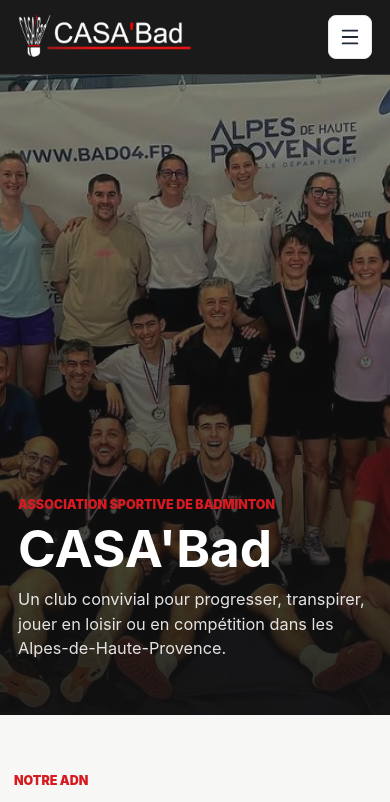
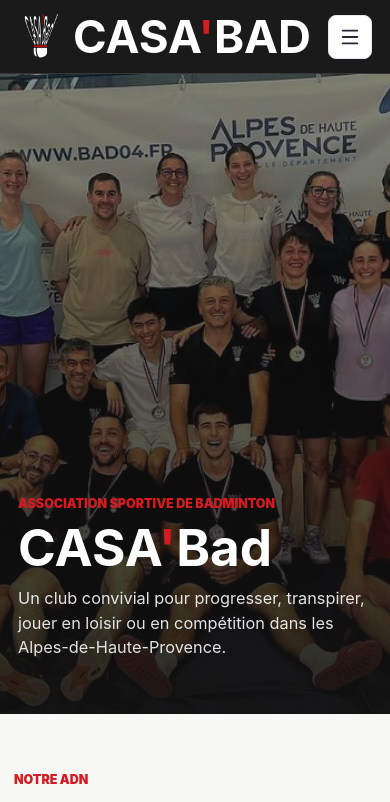
Before and after one commit to CASABad/site-web, a React (Vite) app: page / in a window 390 px wide. Shown: the top 802 px of the page. Built offline with nearby package versions, Linux system fonts and the light colour scheme.

Commit message:
Met a jour le logo du site

```diff
--- a/src/main.jsx
+++ b/src/main.jsx
@@ -71,7 +71,7 @@
   return (
     <header className="site-header">
       <a className="brand" href="#accueil" aria-label="Accueil CASA'Bad">
-        <img src={asset('logo-casabad.png')} alt="CASA'Bad" />
+        <LogoLockup />
       </a>
       <nav className={`main-nav ${menuOpen ? 'is-open' : ''}`} aria-label="Navigation principale">
         {navItems.map((item) => (
@@ -90,6 +90,17 @@
   );
 }
 
+function LogoLockup() {
+  return (
+    <>
+      <img className="brand-mark" src={asset('logo-volant-seul.png')} alt="" aria-hidden="true" />
+      <span className="brand-wordmark">
+        CASA<span className="brand-apostrophe">'</span>BAD
+      </span>
+    </>
+  );
+}
+
 function HomePage() {
   return (
     <>
@@ -98,7 +109,7 @@
         <div className="hero-overlay" />
         <div className="hero-content">
           <p className="eyebrow">Association sportive de badminton</p>
-          <h1>CASA'Bad</h1>
+          <h1>CASA<span className="brand-apostrophe">'</span>Bad</h1>
           <p>
             Un club convivial pour progresser, transpirer, jouer en loisir ou en compétition
             dans les Alpes-de-Haute-Provence.
@@ -592,7 +603,7 @@
     <footer className="site-footer">
       <div className="footer-identity">
         <a className="footer-brand" href="#accueil" aria-label="Accueil CASA'Bad">
-          <img src={asset('logo-casabad.png')} alt="CASA'Bad" />
+          <LogoLockup />
         </a>
         <p className="footer-center">Association Sportive Badminton - Alpes-de-Haute-Provence</p>
       </div>
--- a/src/styles.css
+++ b/src/styles.css
@@ -50,8 +50,29 @@
   backdrop-filter: blur(16px);
 }
 
-.brand img {
-  width: min(220px, 54vw);
+.brand,
+.footer-brand {
+  display: inline-flex;
+  align-items: center;
+  gap: 12px;
+  width: fit-content;
+}
+
+.brand-mark {
+  width: 54px;
+  height: 54px;
+  object-fit: contain;
+}
+
+.brand-wordmark {
+  color: var(--white);
+  font-size: 3.35rem;
+  font-weight: 700;
+  line-height: 1;
+}
+
+.brand-apostrophe {
+  color: var(--red);
 }
 
 .main-nav {
@@ -1012,14 +1033,18 @@
 
 .footer-brand {
   flex: 0 0 auto;
-  width: fit-content;
+  padding: 8px 10px;
+  border-radius: 8px;
+  background: var(--ink);
 }
 
-.footer-brand img {
-  width: 142px;
-  padding: 9px 11px;
-  border-radius: 12px;
-  background: var(--ink);
+.footer-brand .brand-mark {
+  width: 42px;
+  height: 42px;
+}
+
+.footer-brand .brand-wordmark {
+  font-size: 2.55rem;
 }
 
 .footer-center {
@@ -1349,8 +1374,17 @@
     min-height: 74px;
   }
 
-  .brand img {
-    width: 174px;
+  .brand {
+    gap: 9px;
+  }
+
+  .brand-mark {
+    width: 46px;
+    height: 46px;
+  }
+
+  .brand-wordmark {
+    font-size: 2.85rem;
   }
 
   .main-nav {
```
Also changed, not shown: public/assets/logo-volant-seul.png (added).
